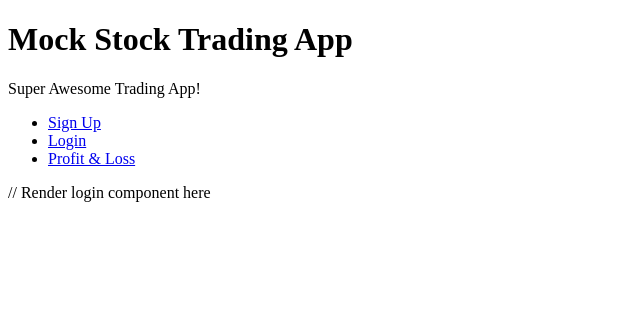
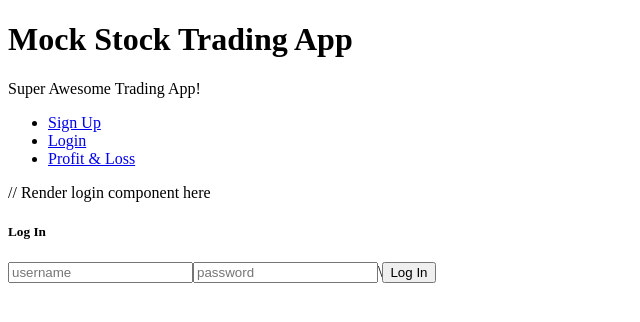
Before and after one commit to venezuelan-shihtzu-moth/mock-stock-trader, a React app: page /login in a window 1280 px wide. Shown: the top 322 px of the page, without its empty margins (0-640 px from the left). Built offline with nearby package versions, Linux system fonts and the light colour scheme.

Commit message:
Added log in component'

```diff
--- a/client/App.jsx
+++ b/client/App.jsx
@@ -5,7 +5,8 @@
 
 import React, { Component } from 'react';
 import { BrowserRouter as Router, Switch, Route, Link } from 'react-router-dom';
-
+import LogIn from './components/logIn.jsx'
+// import { logIn } from '../server/controllers/loginController.js';
 
 //  Components needed:
 class App extends Component {
@@ -29,6 +30,7 @@ class App extends Component {
                 </Route>
                 <Route path='/login'>
                   // Render login component here
+                  <LogIn></LogIn>
                 </Route>
                 <Route path='/profitloss'>
                   // Render pl component here
--- /dev/null
+++ b/client/components/logIn.jsx
@@ -0,0 +1,41 @@
+import React, { Component } from 'react';
+import { render } from 'react-dom';
+
+class LogIn extends Component {
+    constructor(props) {
+        super(props);
+
+        this.state = {
+            username :"",
+            password : ""
+        }
+
+        this.clicked = this.clicked.bind(this);
+    }
+
+    clicked(event) {
+        fetch("/logIn", {
+            method: 'POST',
+            headers: {'Content-Type': 'application/json'},
+            body: JSON.stringify({
+              username: this.refs.username.value,
+              password: this.refs.username.value
+            })
+          }).then((response) => {
+            return response.json();
+          })
+    }
+
+    render() {
+        return (
+            <div>
+                <h5>Log In</h5>
+                    <input ref="username" type="text" placeholder="username"/>
+                    <input ref="password" type="text" placeholder="password"/>\
+                    <button onClick={ this.clicked }>Log In</button>
+            </div>
+        )
+    }
+}
+
+export default LogIn
```
